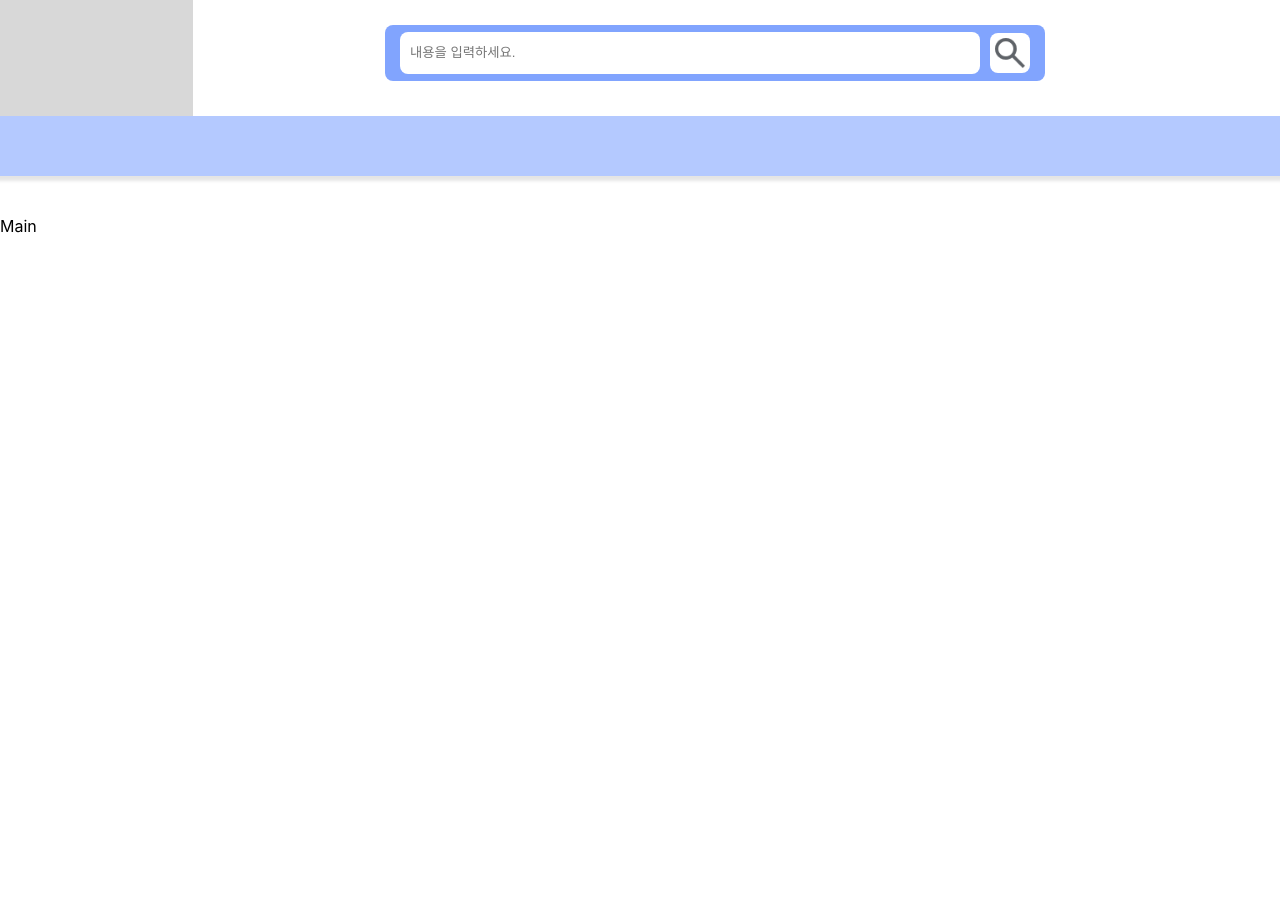
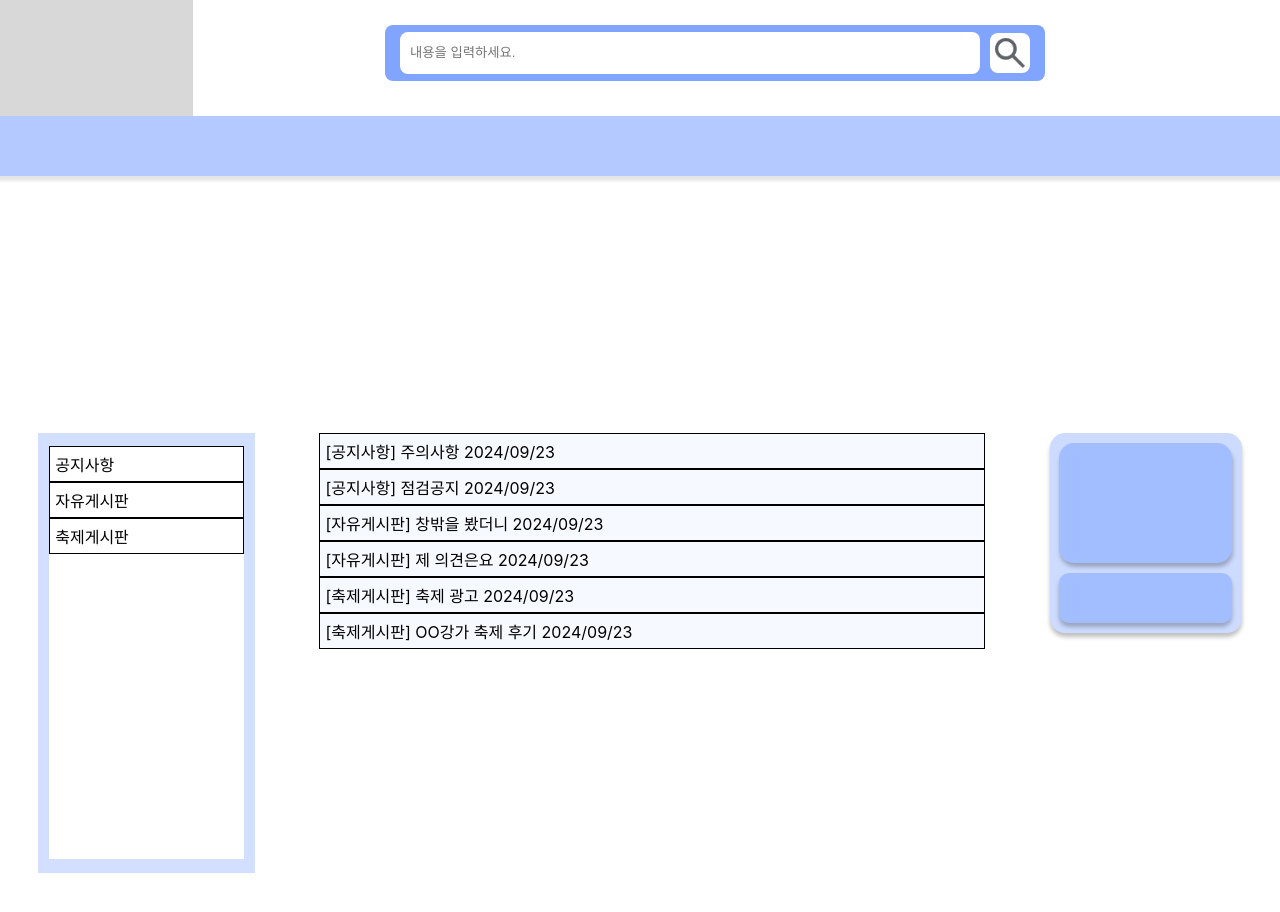
Before and after one commit to WhileNotSuccess/practice_Community_react, a React (Create React App) app: page / in a window 1280 px wide. Shown: the top 912 px of the page. Before the commit the page ends 800 px from the top, so only its background shows below. Built offline with nearby package versions, Linux system fonts and the light colour scheme; data requests are answered from the project's data file.

Commit message:
feat: 메인 페이지 상태 추가

```diff
--- a/db.json
+++ b/db.json
@@ -175,5 +175,19 @@
       "password": "administrator",
       "nick_name": "관리자"
     }
+  ],
+  "category": [
+    {
+      "id": "1",
+      "board_name": "공지사항"
+    },
+    {
+      "id": "2",
+      "board_name": "자유게시판"
+    },
+    {
+      "id": "3",
+      "board_name": "축제게시판"
+    }
   ]
 }
--- a/src/components/MainComp.js
+++ b/src/components/MainComp.js
@@ -1,12 +1,24 @@
 import React from "react";
 import "../css/MainComp.css";
 
-const MainCompo = () => {
+export const MainCompo = (props) => {
   return (
-    <div>
-      <mainCompo />
+    <div className="line-change">
+      <span>
+        [{props.category}] {props.title} {props.date}
+        <br />
+      </span>
     </div>
   );
 };
 
-export default MainCompo;
+export const PostCompo = (props) => {
+  return (
+    <div className="line-change">
+      <span>
+        {props.category.board_name}
+        <br />
+      </span>
+    </div>
+  );
+};
--- a/src/css/MainComp.css
+++ b/src/css/MainComp.css
@@ -0,0 +1,90 @@
+.container {
+  display: flex;
+  justify-content: space-between;
+  align-items: flex-start;
+  position: relative;
+  height: 100vh;
+  padding: 0 3%;
+}
+
+.board-tag {
+  width: 18%;
+  height: 55vh;
+  margin-top: 18%;
+  display: flex;
+  background: #d2dfff;
+  align-items: center;
+  justify-content: center;
+}
+
+.board-list {
+  width: 90%;
+  height: 94%;
+  background: #ffffff;
+}
+
+.user-info {
+  width: 15vw;
+  height: 25vh;
+  margin-top: 18%;
+  border-radius: 15px;
+  background: rgba(4, 74, 254, 0.2);
+  box-shadow: 0px 4px 4px rgba(0, 0, 0, 0.25);
+  display: flex;
+  flex-direction: column;
+  align-items: center;
+  justify-content: center;
+}
+
+.user-login {
+  /* Frame 2 */
+
+  /* Auto layout */
+  display: flex;
+  flex-direction: row;
+  justify-content: center;
+  align-items: center;
+  padding: 10px;
+  gap: 10px;
+  margin-top: 0px;
+
+  width: 80%;
+  height: 50%;
+
+  background: rgba(4, 74, 254, 0.2);
+  box-shadow: 1px 4px 4px rgba(0, 0, 0, 0.25);
+  border-radius: 15px;
+}
+
+.logout-btn {
+  display: flex;
+  flex-direction: row;
+  justify-content: center;
+  align-items: center;
+  padding: 10px;
+  gap: 10px;
+  margin-top: 10px;
+
+  width: 80%;
+  height: 15%;
+
+  background: rgba(4, 74, 254, 0.2);
+  box-shadow: 0px 4px 4px rgba(0, 0, 0, 0.25);
+  border-radius: 10px;
+}
+
+.post-list {
+  width: 52vw;
+  margin-top: 18%;
+  background: rgba(210, 223, 255, 0.2);
+  display: flex;
+  flex-direction: column;
+}
+
+.line-change {
+  width: 100%;
+  min-height: 30px;
+  border: 1px solid black;
+  padding: 5px;
+  box-sizing: border-box;
+}
--- a/src/pages/Main.js
+++ b/src/pages/Main.js
@@ -1,7 +1,66 @@
 import React from "react";
-import MainCompo from "../components/MainComp";
+import "../css/MainComp.css";
+import { useState } from "react";
+import { useEffect } from "react";
+import axios from "axios";
+import { MainCompo, PostCompo } from "../components/MainComp";
+
 const Main = () => {
-  return <div>Main</div>;
+  const [list, setList] = useState([]);
+  const [category, setCategory] = useState([]);
+  const [date, setDate] = useState("");
+
+  useEffect(() => {
+    axios.get("http://localhost:3001/list").then((res) => {
+      setList(res.data);
+    });
+  }, []);
+
+  useEffect(() => {
+    axios.get("http://localhost:3001/category").then((res) => {
+      setCategory(res.data);
+    });
+  }, []);
+
+  useEffect(() => {
+    const today = new Date();
+    setDate(
+      today
+        .toLocaleDateString("ko-kr", {
+          year: "numeric",
+          month: "2-digit",
+          day: "2-digit",
+        })
+        .replace(/\. /g, "/")
+        .replace(/\.$/, "")
+    );
+  }, []);
+
+  return (
+    <div className="container">
+      <div className="board-tag">
+        <div className="board-list">
+          {category.map((category) => (
+            <PostCompo key={category.id} category={category} />
+          ))}
+        </div>
+      </div>
+      <div className="post-list">
+        {list.map((item) => (
+          <MainCompo
+            key={item.id}
+            title={item.title}
+            category={item.category}
+            date={date}
+          />
+        ))}
+      </div>
+      <div className="user-info">
+        <div className="user-login"></div>
+        <div className="logout-btn"></div>
+      </div>
+    </div>
+  );
 };
 
 export default Main;
```
